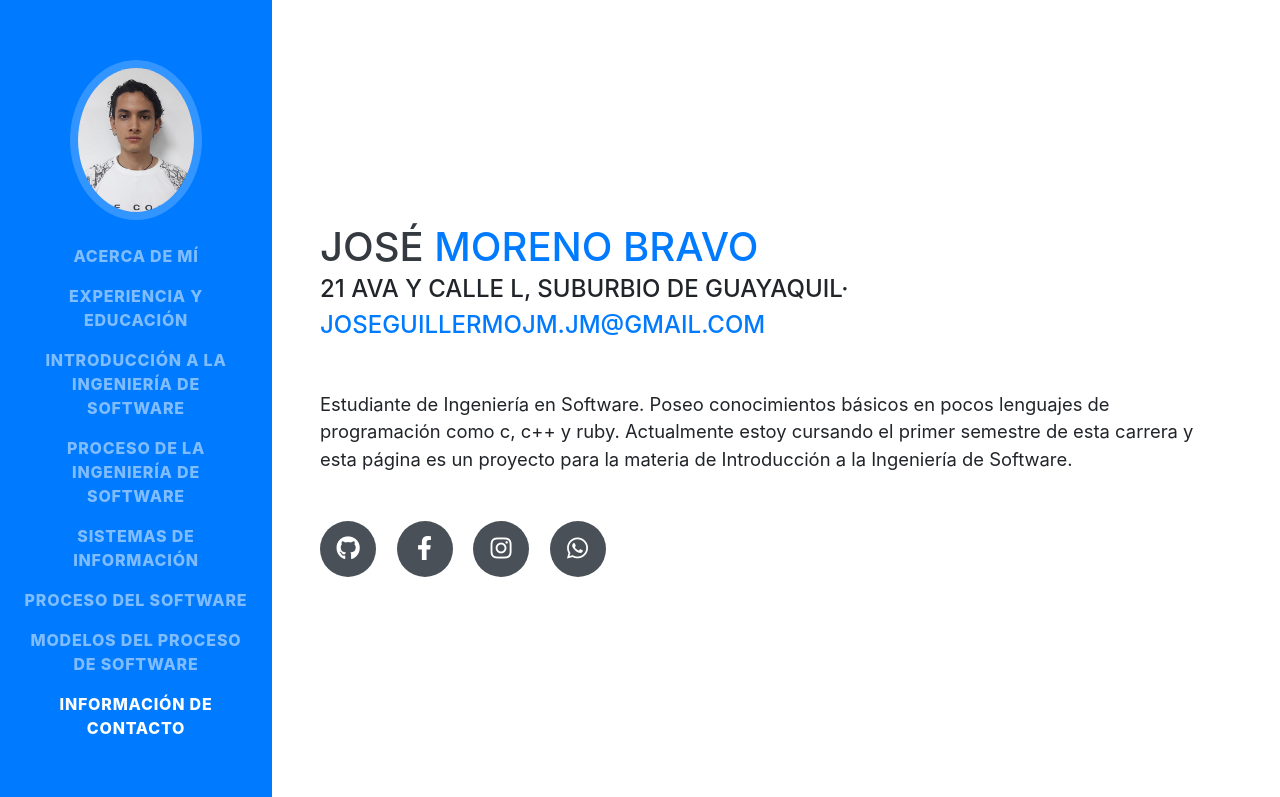
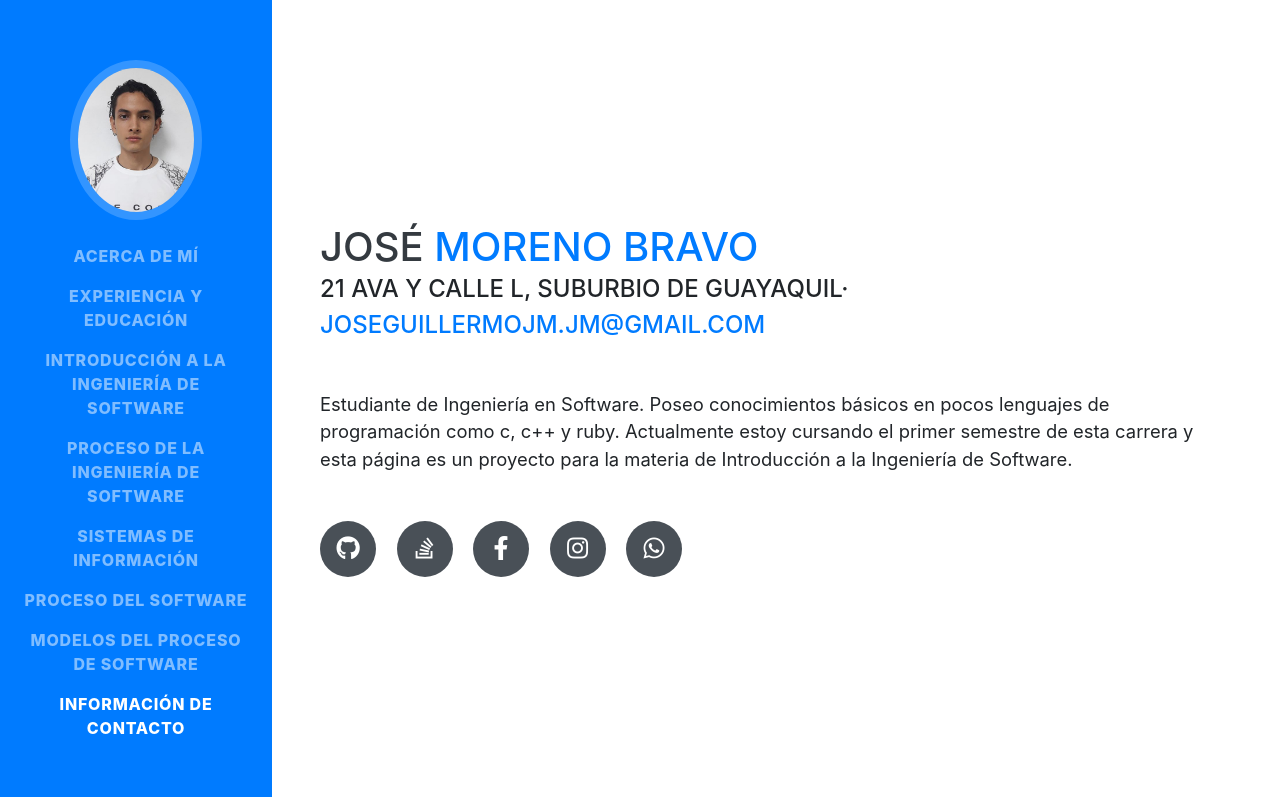
Before and after one commit to Cyrax000/cyrax000.github.io, a website with bundled scripts: page index.html in a window 1280 px wide. Shown: the top 797 px of the page. Built offline with nearby package versions, Linux system fonts and the light colour scheme; a web font is replaced by a local one.

Commit message:
Update index.html

```diff
--- a/index.html
+++ b/index.html
@@ -80,6 +80,9 @@
         <div class="social-icons">
           <a link href="https://github.com/Cyrax000/">
             <i class="fab fa-github"></i>
+          </a>
+	  <a link href="https://es.stackoverflow.com/users/148716/cyrax000?tab=profile">
+            <i class="fab fa-stack-overflow"></i>
           </a>
           <a link href="https://www.facebook.com/Cyrax000/">
             <i class="fab fa-facebook-f"></i>
```
